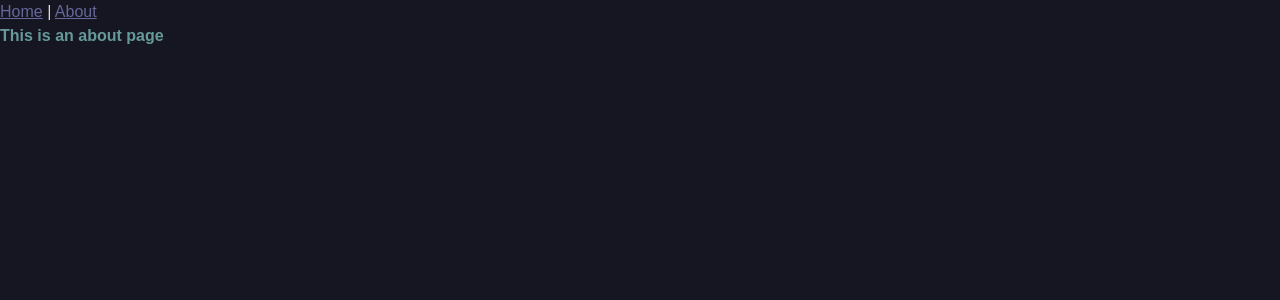
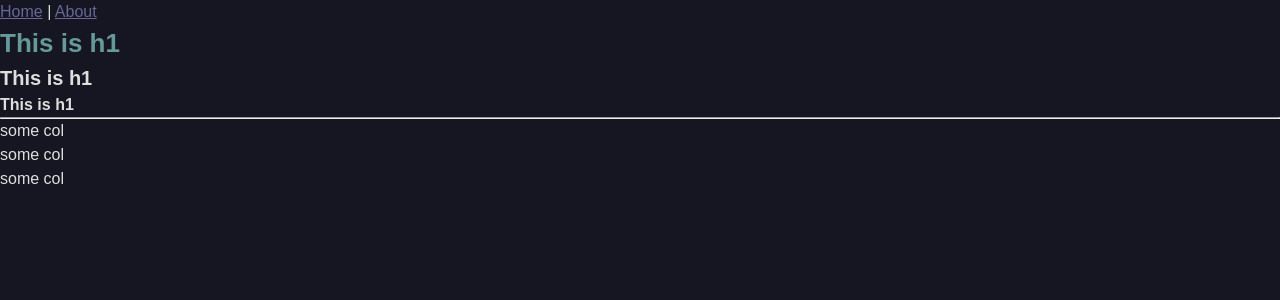
Before and after one commit to Der-Alex/der-alex.com, a Vue app: page /about in a window 1280 px wide. Shown: the top 300 px of the page. Built offline with nearby package versions, Linux system fonts and the light colour scheme.

Commit message:
default stylings - page for testing styles - added grid

```diff
--- /dev/null
+++ b/src/assets/scss/layout/_grid.scss
@@ -0,0 +1,6 @@
+$colums: 12;
+
+.row {
+  display: flex;
+  flex-direction: row;
+}
--- a/src/assets/scss/style.scss
+++ b/src/assets/scss/style.scss
@@ -1 +1,2 @@
 @import "base/base";
+@import "layout/layout";
--- /dev/null
+++ b/src/components/TestStyles.vue
@@ -0,0 +1,20 @@
+<template>
+  <div class="test-styles">
+    <h1 class="h1">This is h1</h1>
+    <h2 class="h2">This is h1</h2>
+    <h3 class="h3">This is h1</h3>
+    <hr>
+    <div class="container">
+      <div class="row">
+        <div class="col"><p>some col</p></div>
+        <div class="col"><p>some col</p></div>
+        <div class="col"><p>some col</p></div>
+      </div>
+    </div>
+  </div>
+</template>
+<script lang="ts">
+  import {Vue} from 'vue-property-decorator';
+
+  export default class TestStyles extends Vue {}
+</script>
--- a/src/views/About.vue
+++ b/src/views/About.vue
@@ -1,5 +1,15 @@
 <template>
   <div class="about">
-    <h1>This is an about page</h1>
+    <TestStyles></TestStyles>
   </div>
 </template>
+
+<script>
+  import TestStyles from "@/components/TestStyles";
+  export default {
+    name: "About",
+    components: {
+      TestStyles
+    }
+  };
+</script>
```
Also changed, not shown: src/assets/scss/layout/_layout.scss (added).
